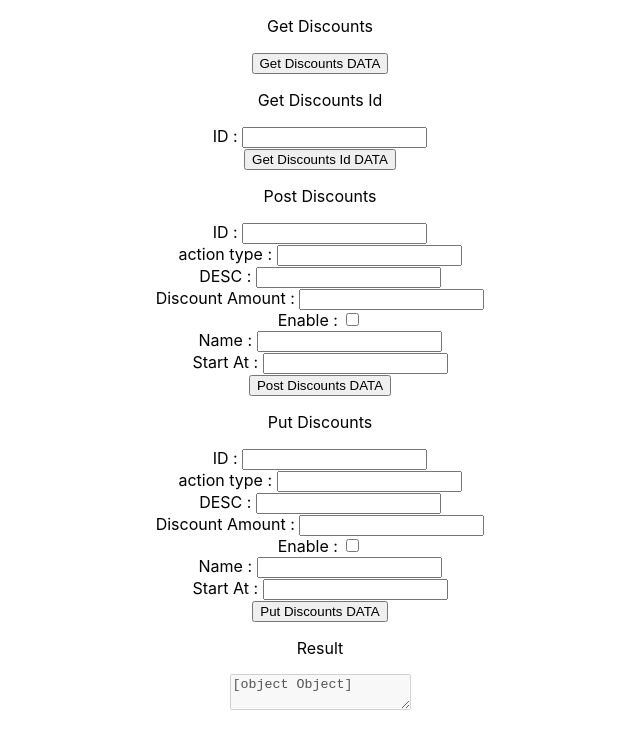
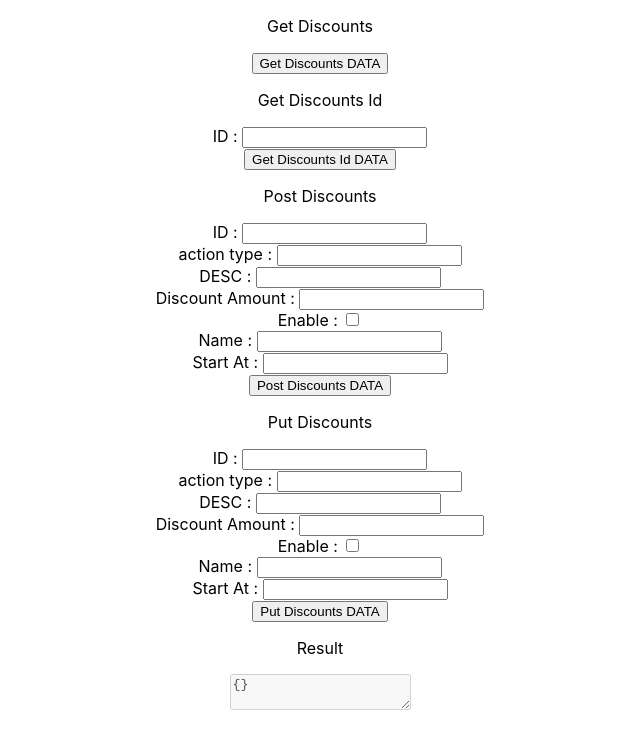
Before and after one commit to uygnoey/boilerplate-react-app, a React app: page / in a window 1280 px wide. Shown: the top 746 px of the page, without its empty margins (320-960 px from the left). Built offline with nearby package versions, Linux system fonts and the light colour scheme.

Commit message:
respons data 표현 수정

```diff
--- a/src/componets/demo/demo.js
+++ b/src/componets/demo/demo.js
@@ -136,7 +136,7 @@ class Demo extends Component {
         <button onClick={this.putDiscountsApi.bind(this)}>Put Discounts DATA</button>
 
         <p>Result</p>
-        <textarea disabled={true} value={_.toString(this.state.data)}/>
+        <textarea disabled={true} value={JSON.stringify(this.state.data)}/>
       </div>
     );
   }
```
